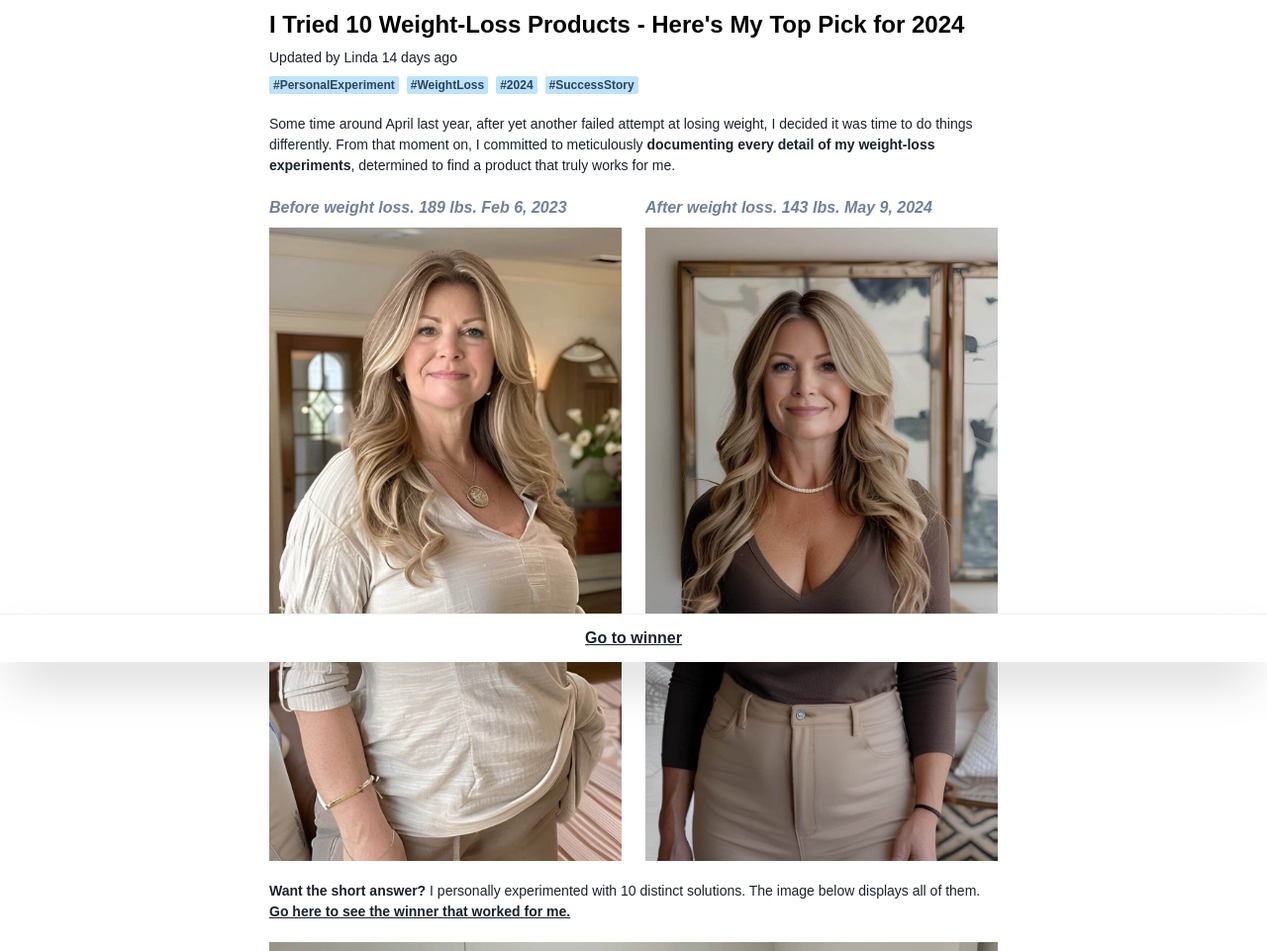
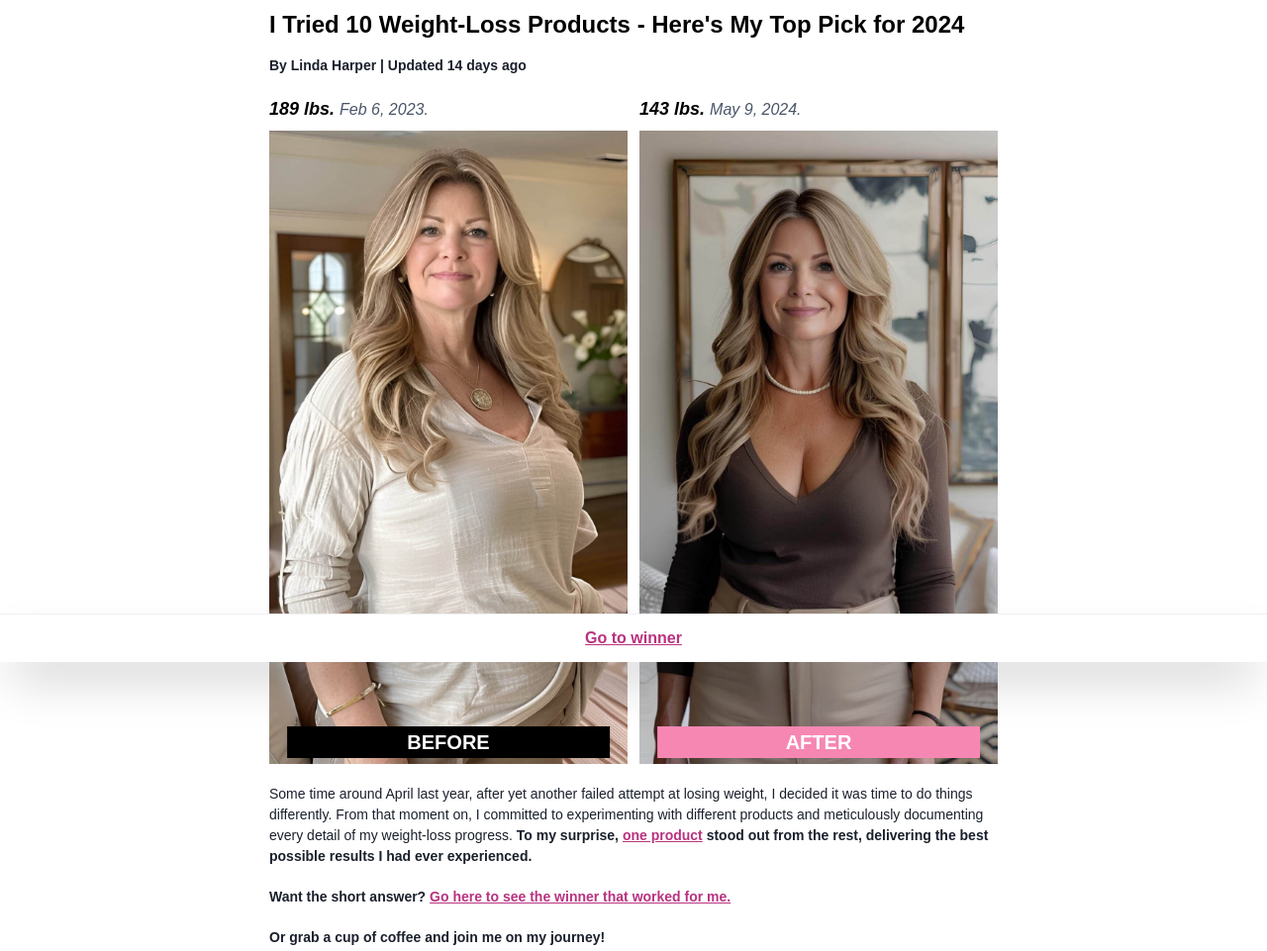
Before and after one commit to itsafaris/calmr-advertorial-1, a Gatsby site: page / in a window 1280 px wide. Shown: the part 131-1092 px from the top of the page at 99% size. Built offline with nearby package versions, Linux system fonts and the light colour scheme; Gatsby itself is replaced by a stand-in of ours.

Commit message:
Restructure Hero section

```diff
--- a/src/components/FloatingBar.tsx
+++ b/src/components/FloatingBar.tsx
@@ -22,6 +22,7 @@ export function FloatingBar(props: IFloatingBarProps) {
       boxShadow={"2xl"}
       borderTop={"1px solid"}
       borderColor={"blackAlpha.100"}
+      color={"pink.600"}
     >
       Go to winner
     </Flex>
--- a/src/components/components.tsx
+++ b/src/components/components.tsx
@@ -26,15 +26,7 @@ export function SText(props: TextProps) {
 }
 
 export function SItalicText(props: TextProps) {
-  return (
-    <Text
-      fontSize={"md"}
-      fontWeight={"semibold"}
-      fontStyle={"italic"}
-      color="gray.500"
-      {...props}
-    />
-  );
+  return <Text fontSize={["sm", "md"]} fontStyle={"italic"} color="gray.600" {...props} />;
 }
 
 export function SBoldText(props: TextProps) {
@@ -44,13 +36,13 @@ export function SBoldText(props: TextProps) {
 export function SLink({ to, ...rest }: TextProps & { to: string }) {
   return (
     <Link to={to}>
-      <Text as="span" fontWeight={"bold"} textDecoration={"underline"} {...rest} />
+      <Text as="span" color="pink.600" fontWeight={"bold"} textDecoration={"underline"} {...rest} />
     </Link>
   );
 }
 
 export function SGrid(props: SimpleGridProps) {
-  return <SimpleGrid gap={6} {...props} />;
+  return <SimpleGrid gap={3} {...props} />;
 }
 
 export function Section(props: StackProps) {
--- a/src/components/sections/Intro.tsx
+++ b/src/components/sections/Intro.tsx
@@ -8,70 +8,126 @@ export function Intro() {
   return (
     <Section>
       <Box>
-        <Heading as="h2" my={2} fontSize={"2xl"}>
+        <Heading as="h2" my={2} fontSize={"2xl"} fontWeight={"black"}>
           I Tried 10 Weight-Loss Products - Here's My Top Pick for 2024
         </Heading>
 
-        <Text fontSize={"sm"}>Updated by {siteConfig.personaName} 14 days ago</Text>
-        <Flex gap={2} mt={2} flexWrap={"wrap"}>
-          <Badge textTransform={"unset"} colorScheme="blue">
+        <Text fontSize={["xs", "sm"]} fontWeight={"semibold"} mt={4}>
+          By {siteConfig.personaName} | Updated 14 days ago
+        </Text>
+
+        {/* <Flex gap={2} mt={2} flexWrap={"wrap"}>
+          <Badge textTransform={"unset"} fontWeight={"regular"} backgroundColor={"blue.50"}>
             #PersonalExperiment
           </Badge>
-          <Badge textTransform={"unset"} colorScheme="blue">
+          <Badge textTransform={"unset"} fontWeight={"regular"} backgroundColor={"blue.50"}>
             #WeightLoss
           </Badge>
-          <Badge textTransform={"unset"} colorScheme="blue">
-            #2024
-          </Badge>
-          <Badge textTransform={"unset"} colorScheme="blue">
+          <Badge textTransform={"unset"} fontWeight={"regular"} backgroundColor={"blue.50"}>
             #SuccessStory
           </Badge>
-        </Flex>
-      </Box>
-
-      <Box>
-        <SText>
-          Some time around April last year, after yet another failed attempt at losing weight, I
-          decided it was time to do things differently. From that moment on, I committed to
-          meticulously <SBoldText>documenting every detail of my weight-loss experiments</SBoldText>
-          , determined to find a product that truly works for me.
-        </SText>
+        </Flex> */}
       </Box>
 
       <SGrid columns={2}>
-        <Stack>
-          <SItalicText>Before weight loss. 189 lbs. Feb 6, 2023</SItalicText>
+        <Stack position={"relative"}>
+          <SItalicText>
+            <Text as="span" fontWeight={"bold"} color="black" fontSize={"lg"}>
+              189 lbs.{" "}
+            </Text>{" "}
+            Feb 6, 2023.
+          </SItalicText>
+
           <StaticImage
             height={640}
             alt="before weight loss journey"
             src="../../images/jen-before.jpg"
             style={{ height: "100%" }}
           />
+
+          <Text
+            fontSize={["md", "md", "xl"]}
+            fontWeight={"semibold"}
+            color="white"
+            backgroundColor="black"
+            bottom={"6px"}
+            left={"50%"}
+            transform={"translateX(-50%)"}
+            position={"absolute"}
+            py={1}
+            px={3}
+            width={"90%"}
+            textAlign={"center"}
+            lineHeight={1.2}
+          >
+            BEFORE
+          </Text>
         </Stack>
 
-        <Stack>
-          <SItalicText>After weight loss. 143 lbs. May 9, 2024</SItalicText>
+        <Stack position={"relative"}>
+          <SItalicText>
+            <Text as="span" fontWeight={"bold"} color="black" fontSize={"lg"}>
+              143 lbs.{" "}
+            </Text>{" "}
+            May 9, 2024.
+          </SItalicText>
+
           <StaticImage
             height={640}
             alt="after weight loss journey"
             src="../../images/jen-after.jpg"
             style={{ height: "100%" }}
           />
+
+          <Text
+            fontSize={["md", "md", "xl"]}
+            fontWeight={"semibold"}
+            color="white"
+            backgroundColor="pink.300"
+            bottom={"6px"}
+            left={"50%"}
+            transform={"translateX(-50%)"}
+            position={"absolute"}
+            py={1}
+            px={3}
+            width={"90%"}
+            textAlign={"center"}
+            lineHeight={1.2}
+          >
+            AFTER
+          </Text>
         </Stack>
       </SGrid>
 
+      <Box>
+        <SText>
+          Some time around April last year, after yet another failed attempt at losing weight, I
+          decided it was time to do things differently. From that moment on, I committed to
+          experimenting with different products and meticulously documenting every detail of my
+          weight-loss progress.{" "}
+          <SBoldText>
+            To my surprise, <SLink to="/#winner">one product</SLink> stood out from the rest,
+            delivering the best possible results I had ever experienced.
+          </SBoldText>
+        </SText>
+      </Box>
+
       <SText>
-        <SBoldText>Want the short answer?</SBoldText> I personally experimented with 10 distinct
-        solutions. The image below displays all of them.{" "}
+        <SBoldText>Want the short answer?</SBoldText>{" "}
         <SLink to="/#winner">Go here to see the winner that worked for me.</SLink>
       </SText>
-      <Box as={Link} to="/#winner" _hover={{ filter: "brightness(1.1)" }}>
+
+      <SText>
+        <SBoldText>Or grab a cup of coffee and join me on my journey!</SBoldText>
+      </SText>
+
+      <Stack as={Link} to="/#winner" _hover={{ filter: "brightness(1.1)" }}>
         <StaticImage src="../../images/all-products.jpg" alt="all supplements" />
-      </Box>
-      <SItalicText>
-        From the 10 products that I reviewed, the{" "}
-        <SLink to="/#winner">Calmr - Sleep & Burn supplement</SLink> came out on top.
-      </SItalicText>
+        <SItalicText>
+          From the 10 products that I reviewed, <SLink to="/#winner">one product</SLink> came out on
+          top.
+        </SItalicText>
+      </Stack>
     </Section>
   );
 }
--- a/src/conf.ts
+++ b/src/conf.ts
@@ -16,7 +16,7 @@ export type SiteConfig = {
 };
 
 export const siteConfig: SiteConfig = {
-  personaName: "Linda",
+  personaName: "Linda Harper",
   brandName: "Linda's Adventures",
   version: pkgjson.version,
   email: "lindaharperblog@gmail.com",
```
